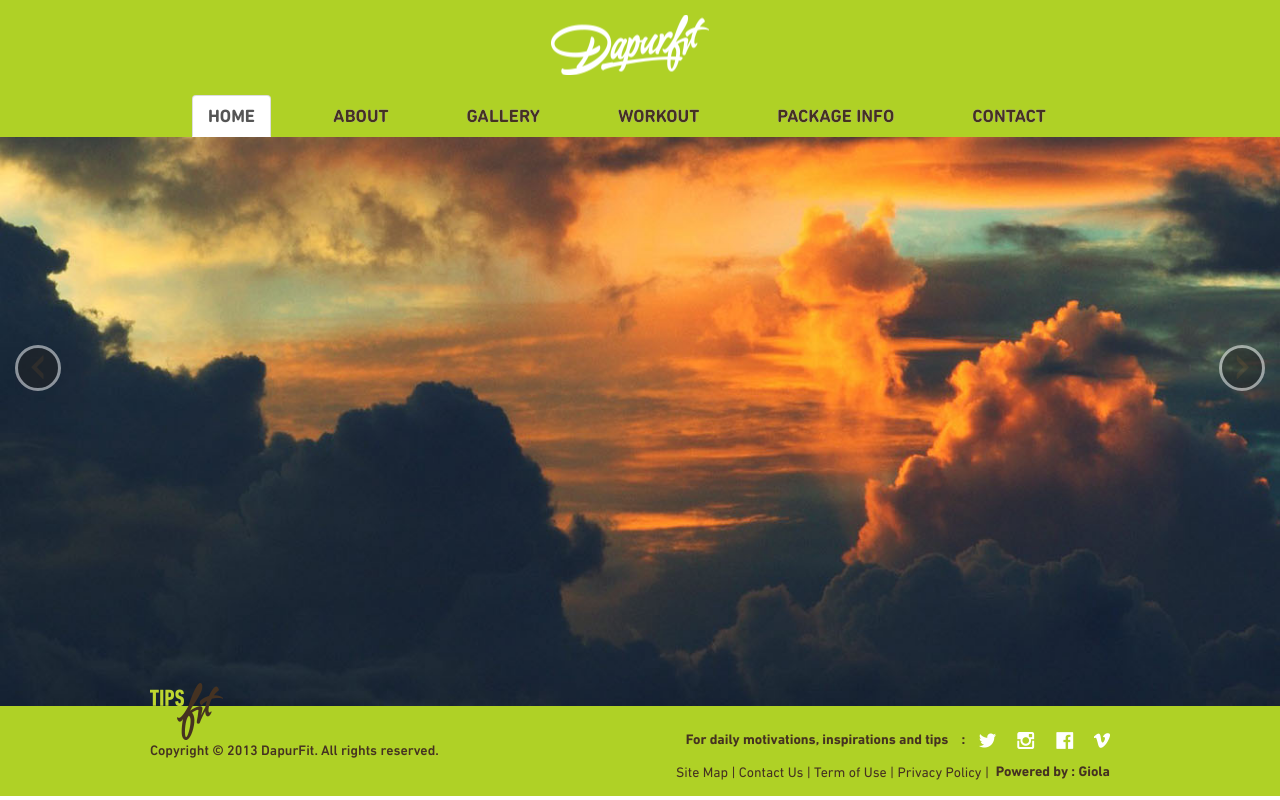
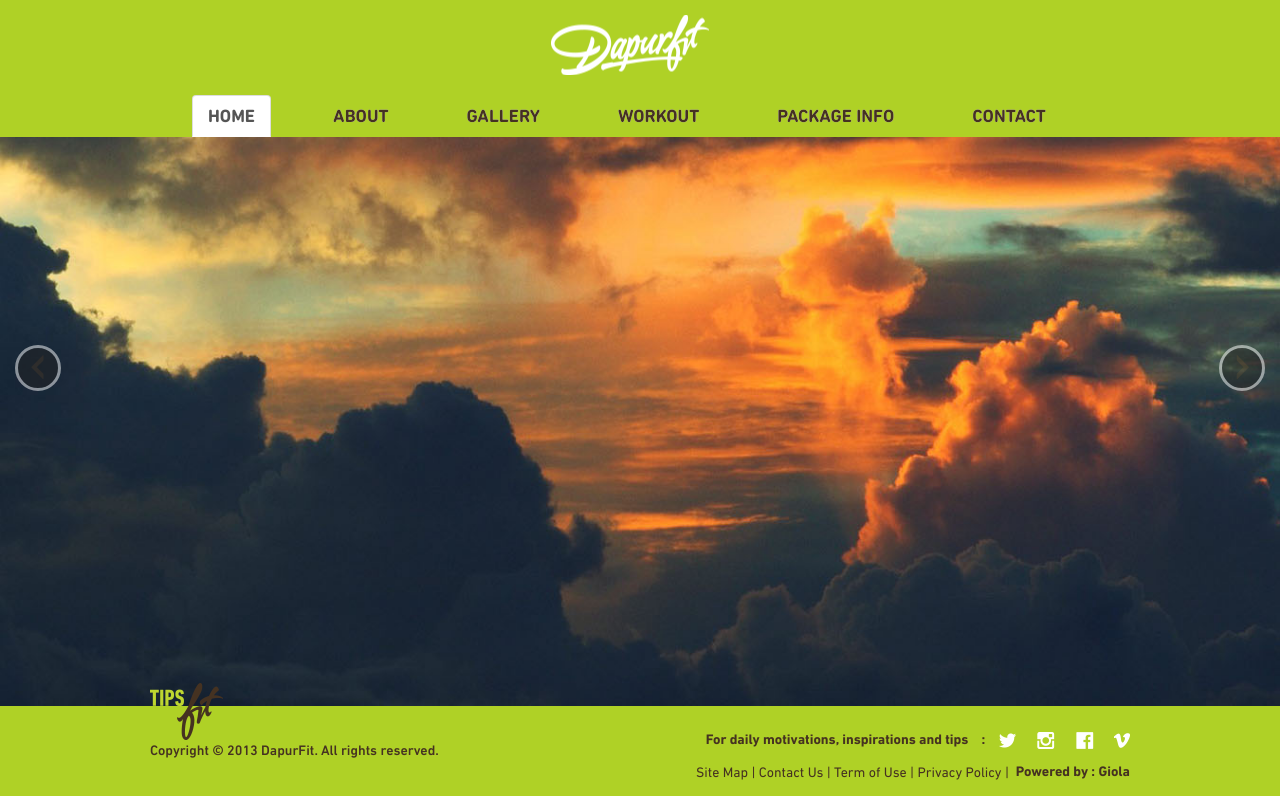
Before and after one commit to shanmarkus/DapurFit, a CodeIgniter app: page /dapurfit/index.php/home/index in a window 1280 px wide. Run offline with CodeIgniter, Linux system fonts and the light colour scheme; data comes from the database, SQL or seed files in the repository; data that the repository does not hold is empty.

Commit message:
fix min-width and add wrapper

```diff
--- a/application/views/footer.php
+++ b/application/views/footer.php
@@ -1,9 +1,9 @@
  <div id="footer">
   <div class="container">
-
+    <div class="span12">
 
       <div class="row">
-      <div class="span6">
+        <div class="" style="float:left">
           <div class="row">
 
             <img class="footerImage" src="<?php echo RESOURCES ?>img/footer.png"/>
@@ -28,7 +28,7 @@
           <p class="copyright"> Copyright © 2013 DapurFit. All rights reserved.</p>
         </div>
       </div> <!-- close span5 -->
-      <div class="span6">
+      <div class="" style="float:right">
 
         <div class="row text-right">
 
@@ -46,12 +46,14 @@
             <p><div class="footer-link"><div class="footer-powered"><b>Powered by : <a href="http://www.giolastudio.com" target="_blank">Giola</a></b></div><a href="#">Site Map</a> | <a href="#">Contact Us</a> | <a href="#"> Term of Use</a> | <a href="#">Privacy Policy</a> | &nbsp;</div></p>
           </div>
         </div>
-      </div>
-    </div>
+
 
       </div>
     </div>
-
+  </div>
+</div>
+</div>
+</div>
 
 <script src=<?php echo RESOURCES.'js/jquery.simple-text-rotator.js' ?>></script>
 <script>
--- a/application/views/header.php
+++ b/application/views/header.php
@@ -13,3 +13,4 @@
       <title><?php echo $page_title?></title>
     </head>
     <body>
+      <div class="wrapper">
--- a/resources/css/home.css
+++ b/resources/css/home.css
@@ -1,6 +1,11 @@
 body{
   color:#453221;
   font-family:"din_next_lt_proregular";
+}
+.wrapper{
+  min-width: 1024px;
+  margin-left: auto;
+  margin-right: auto;
 }
 .flipUp{
   width:380px;
```
Lines whose indentation alone changed are shown as unchanged.
